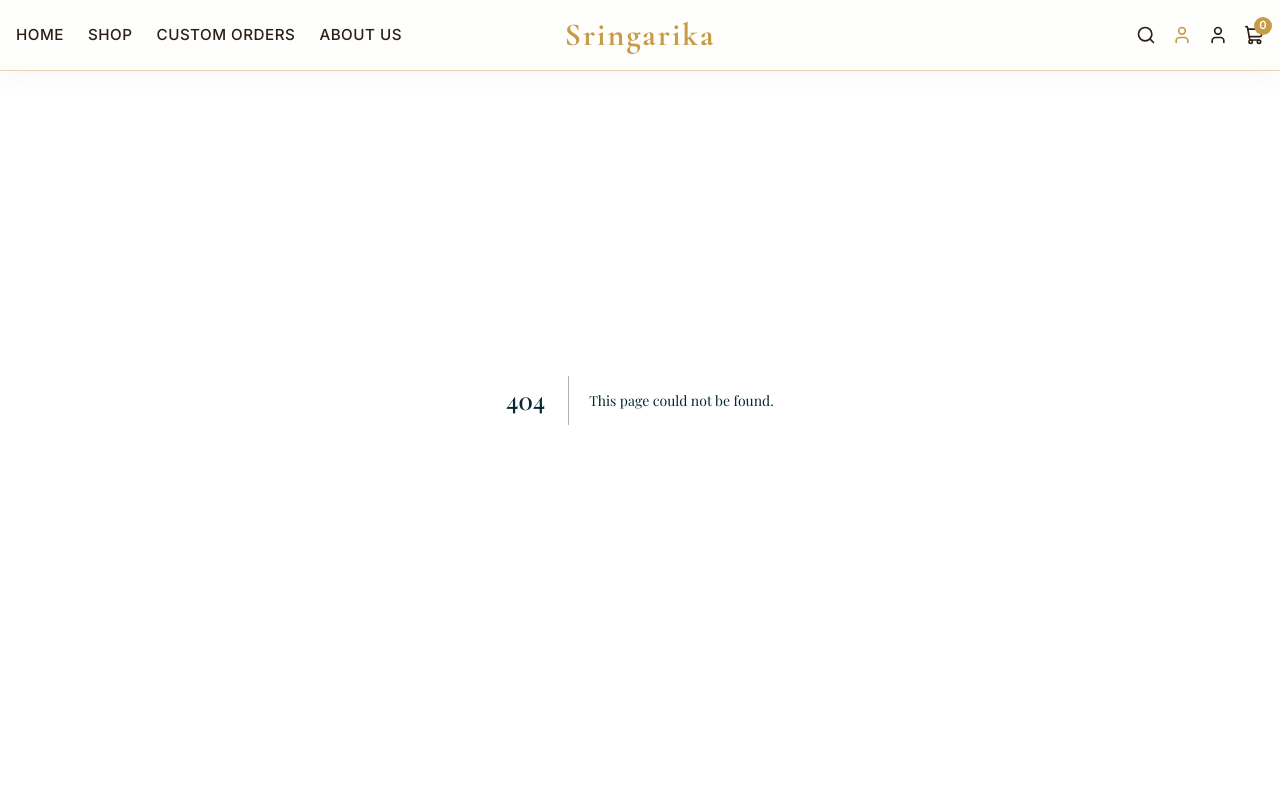
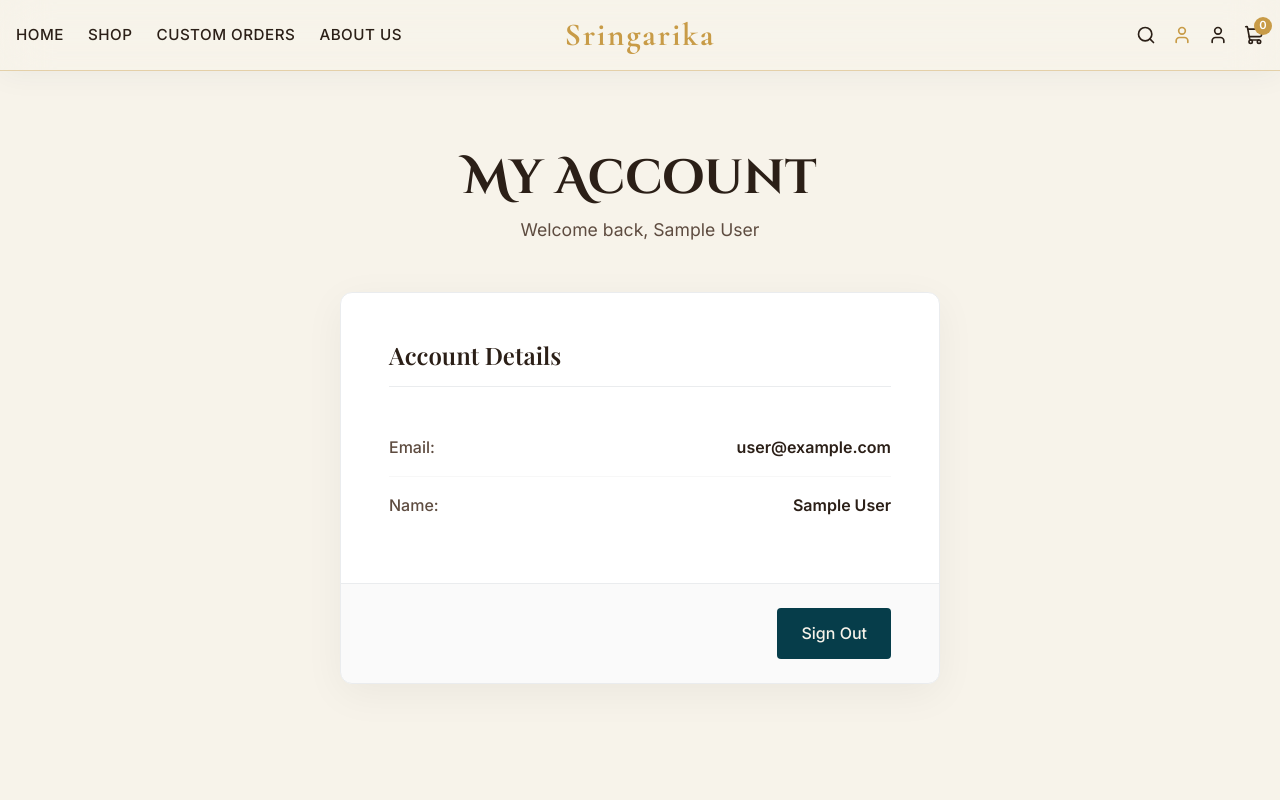
Before and after one commit to Coder-Vedansh/tantuleela-ecommerce, a Next.js app: page /account in a window 1280 px wide. Before the commit this address had no page. Shown: the top 800 px of the page. Built offline with nearby package versions, Linux system fonts and the light colour scheme; no server answers; sample sign-in values are in the browser's storage; a web font is replaced by a local one.

Commit message:
feat: create account dashboard page to fix 404 error on user login icon

```diff
--- /dev/null
+++ b/src/app/account/account.module.css
@@ -0,0 +1,102 @@
+.accountPage {
+  min-height: 100vh;
+  padding: 150px 20px 80px;
+  background-color: var(--color-bg-light);
+  display: flex;
+  justify-content: center;
+}
+
+.container {
+  width: 100%;
+  max-width: 600px;
+  animation: fadeInUp 0.8s var(--transition-normal) forwards;
+}
+
+.header {
+  text-align: center;
+  margin-bottom: var(--spacing-2xl);
+}
+
+.title {
+  font-family: var(--font-cinzel);
+  font-size: 3rem;
+  color: var(--color-text-main);
+  margin-bottom: var(--spacing-sm);
+}
+
+.subtitle {
+  color: var(--color-text-muted);
+  font-size: 1.1rem;
+}
+
+.card {
+  background-color: var(--color-surface);
+  border-radius: var(--radius-lg);
+  box-shadow: 0 10px 40px rgba(0, 0, 0, 0.05);
+  border: 1px solid var(--color-border);
+  overflow: hidden;
+}
+
+.cardSection {
+  padding: var(--spacing-2xl);
+}
+
+.sectionTitle {
+  font-size: 1.5rem;
+  color: var(--color-text-main);
+  margin-bottom: var(--spacing-xl);
+  padding-bottom: var(--spacing-md);
+  border-bottom: 1px solid var(--color-border);
+}
+
+.detailRow {
+  display: flex;
+  justify-content: space-between;
+  padding: var(--spacing-md) 0;
+  border-bottom: 1px solid rgba(0,0,0,0.03);
+}
+
+.detailRow:last-child {
+  border-bottom: none;
+}
+
+.label {
+  color: var(--color-text-muted);
+  font-weight: 500;
+}
+
+.value {
+  color: var(--color-text-main);
+  font-weight: 600;
+}
+
+.actions {
+  padding: var(--spacing-lg) var(--spacing-2xl);
+  background-color: rgba(0,0,0,0.02);
+  border-top: 1px solid var(--color-border);
+  display: flex;
+  justify-content: flex-end;
+}
+
+.logoutBtn {
+  display: inline-block;
+  padding: 0.8rem 1.5rem;
+  background-color: var(--color-bg-dark);
+  color: var(--color-accent);
+  border-radius: var(--radius-sm);
+  text-decoration: none;
+  font-weight: 500;
+  transition: all var(--transition-spring);
+}
+
+.logoutBtn:hover {
+  background-color: var(--color-primary);
+  transform: translateY(-2px);
+  box-shadow: 0 4px 15px rgba(200, 155, 71, 0.3);
+}
+
+/* Include keyframes since we used them */
+@keyframes fadeInUp {
+  from { opacity: 0; transform: translateY(30px); filter: blur(10px); }
+  to { opacity: 1; transform: translateY(0); filter: blur(0); }
+}
--- /dev/null
+++ b/src/app/account/page.tsx
@@ -0,0 +1,46 @@
+import { getServerSession } from "next-auth/next";
+import { authOptions } from "@/lib/auth";
+import { redirect } from "next/navigation";
+import styles from "./account.module.css";
+import Link from "next/link";
+
+export default async function AccountPage() {
+  const session = await getServerSession(authOptions);
+
+  if (!session) {
+    redirect("/api/auth/signin");
+  }
+
+  return (
+    <div className={styles.accountPage}>
+      <div className={styles.container}>
+        <div className={styles.header}>
+          <h1 className={styles.title}>My Account</h1>
+          <p className={styles.subtitle}>Welcome back, {session.user?.name || session.user?.email || "User"}</p>
+        </div>
+
+        <div className={styles.card}>
+          <div className={styles.cardSection}>
+            <h2 className={styles.sectionTitle}>Account Details</h2>
+            <div className={styles.detailRow}>
+              <span className={styles.label}>Email:</span>
+              <span className={styles.value}>{session.user?.email}</span>
+            </div>
+            {session.user?.name && (
+              <div className={styles.detailRow}>
+                <span className={styles.label}>Name:</span>
+                <span className={styles.value}>{session.user?.name}</span>
+              </div>
+            )}
+          </div>
+
+          <div className={styles.actions}>
+            <Link href="/api/auth/signout" className={styles.logoutBtn}>
+              Sign Out
+            </Link>
+          </div>
+        </div>
+      </div>
+    </div>
+  );
+}
```
